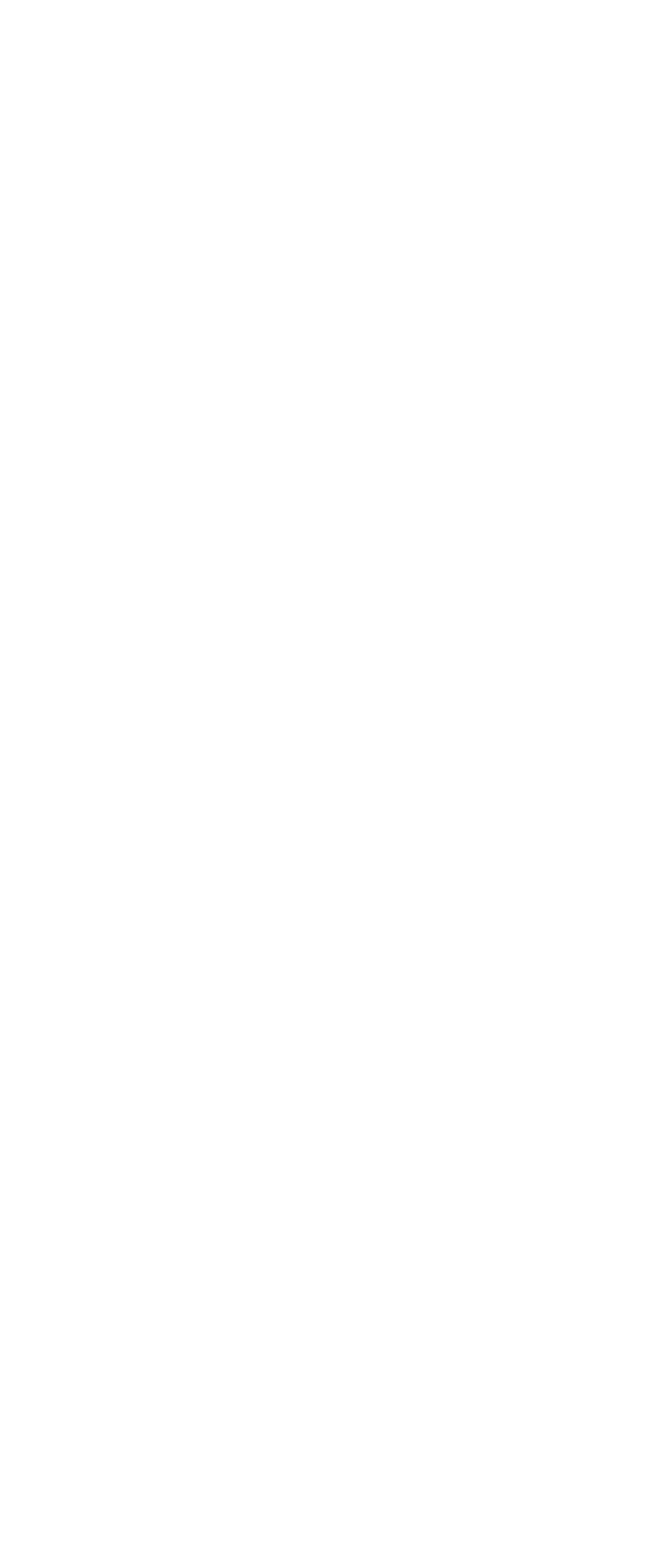
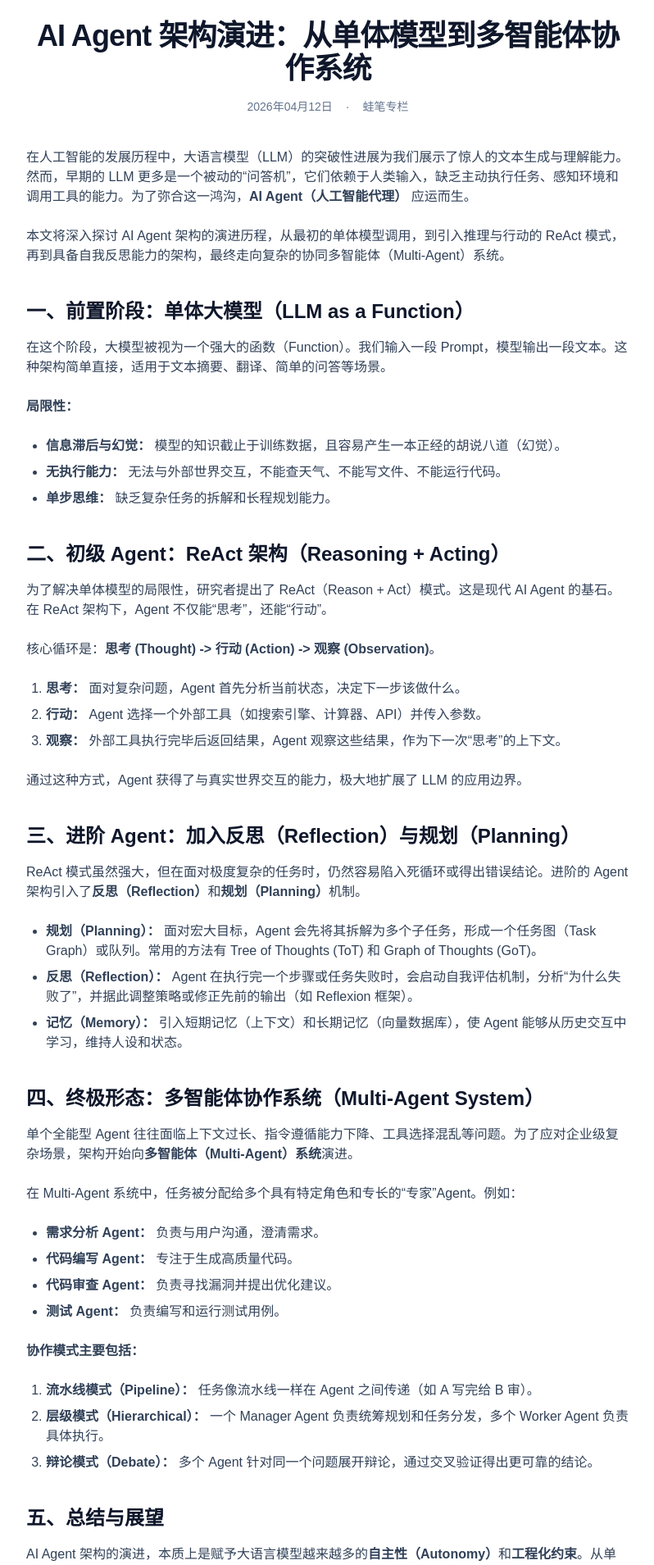
Before and after one commit to leekHotline/clawdiary, a Next.js app: page /wabi/ai-agent-architecture-evolution in a window 1280 px wide. Before the commit this address had no page. Shown: the part 80-1989 px from the top of the page at 82% size, without its empty margins (240-1038 px from the left). Before the commit the page ends 800 px from the top, so only its background shows below. Built offline with nearby package versions, Linux system fonts and the light colour scheme.

Commit message:
feat: 新增SEO文章-AI Agent架构演进

```diff
--- /dev/null
+++ b/app/wabi/ai-agent-architecture-evolution/page.tsx
@@ -0,0 +1,116 @@
+import { Metadata } from 'next';
+import Link from 'next/link';
+
+export const metadata: Metadata = {
+  title: 'AI Agent 架构演进：从单体模型到多智能体协作系统',
+  description: '探讨 AI Agent 架构的演进历程，分析单体模型、ReAct 模式、反思机制到多智能体协作（Multi-Agent）系统的发展，以及在企业级应用中的实践与挑战。',
+  keywords: 'AI Agent, 多智能体, Multi-Agent, ReAct, 大模型架构, LLM, 人工智能',
+  openGraph: {
+    title: 'AI Agent 架构演进：从单体模型到多智能体协作系统',
+    description: '探讨 AI Agent 架构的演进历程，分析单体模型、ReAct 模式、反思机制到多智能体协作的发展。',
+    type: 'article',
+    publishedTime: '2026-04-12T05:41:00.000Z',
+    authors: ['蛙笔'],
+  },
+};
+
+export default function Article() {
+  return (
+    <article className="max-w-3xl mx-auto px-4 py-12 prose prose-slate lg:prose-lg dark:prose-invert">
+      <header className="mb-10 text-center">
+        <h1 className="text-3xl font-bold tracking-tight text-slate-900 dark:text-slate-100 sm:text-4xl">
+          AI Agent 架构演进：从单体模型到多智能体协作系统
+        </h1>
+        <div className="mt-4 flex items-center justify-center space-x-4 text-sm text-slate-500 dark:text-slate-400">
+          <time dateTime="2026-04-12">2026年04月12日</time>
+          <span>·</span>
+          <span>蛙笔专栏</span>
+        </div>
+      </header>
+
+      <div className="mt-8 space-y-6 text-slate-700 dark:text-slate-300">
+        <p>
+          在人工智能的发展历程中，大语言模型（LLM）的突破性进展为我们展示了惊人的文本生成与理解能力。然而，早期的 LLM 更多是一个被动的“问答机”，它们依赖于人类输入，缺乏主动执行任务、感知环境和调用工具的能力。为了弥合这一鸿沟，<strong>AI Agent（人工智能代理）</strong> 应运而生。
+        </p>
+        <p>
+          本文将深入探讨 AI Agent 架构的演进历程，从最初的单体模型调用，到引入推理与行动的 ReAct 模式，再到具备自我反思能力的架构，最终走向复杂的协同多智能体（Multi-Agent）系统。
+        </p>
+
+        <h2 className="text-2xl font-semibold mt-10 mb-4 text-slate-900 dark:text-slate-100">一、前置阶段：单体大模型（LLM as a Function）</h2>
+        <p>
+          在这个阶段，大模型被视为一个强大的函数（Function）。我们输入一段 Prompt，模型输出一段文本。这种架构简单直接，适用于文本摘要、翻译、简单的问答等场景。
+        </p>
+        <p>
+          <strong>局限性：</strong>
+        </p>
+        <ul className="list-disc pl-6 space-y-2">
+          <li><strong>信息滞后与幻觉：</strong> 模型的知识截止于训练数据，且容易产生一本正经的胡说八道（幻觉）。</li>
+          <li><strong>无执行能力：</strong> 无法与外部世界交互，不能查天气、不能写文件、不能运行代码。</li>
+          <li><strong>单步思维：</strong> 缺乏复杂任务的拆解和长程规划能力。</li>
+        </ul>
+
+        <h2 className="text-2xl font-semibold mt-10 mb-4 text-slate-900 dark:text-slate-100">二、初级 Agent：ReAct 架构（Reasoning + Acting）</h2>
+        <p>
+          为了解决单体模型的局限性，研究者提出了 ReAct（Reason + Act）模式。这是现代 AI Agent 的基石。在 ReAct 架构下，Agent 不仅能“思考”，还能“行动”。
+        </p>
+        <p>
+          核心循环是：<strong>思考 (Thought) -&gt; 行动 (Action) -&gt; 观察 (Observation)</strong>。
+        </p>
+        <ol className="list-decimal pl-6 space-y-2">
+          <li><strong>思考：</strong> 面对复杂问题，Agent 首先分析当前状态，决定下一步该做什么。</li>
+          <li><strong>行动：</strong> Agent 选择一个外部工具（如搜索引擎、计算器、API）并传入参数。</li>
+          <li><strong>观察：</strong> 外部工具执行完毕后返回结果，Agent 观察这些结果，作为下一次“思考”的上下文。</li>
+        </ol>
+        <p>
+          通过这种方式，Agent 获得了与真实世界交互的能力，极大地扩展了 LLM 的应用边界。
+        </p>
+
+        <h2 className="text-2xl font-semibold mt-10 mb-4 text-slate-900 dark:text-slate-100">三、进阶 Agent：加入反思（Reflection）与规划（Planning）</h2>
+        <p>
+          ReAct 模式虽然强大，但在面对极度复杂的任务时，仍然容易陷入死循环或得出错误结论。进阶的 Agent 架构引入了<strong>反思（Reflection）</strong>和<strong>规划（Planning）</strong>机制。
+        </p>
+        <ul className="list-disc pl-6 space-y-2">
+          <li><strong>规划（Planning）：</strong> 面对宏大目标，Agent 会先将其拆解为多个子任务，形成一个任务图（Task Graph）或队列。常用的方法有 Tree of Thoughts (ToT) 和 Graph of Thoughts (GoT)。</li>
+          <li><strong>反思（Reflection）：</strong> Agent 在执行完一个步骤或任务失败时，会启动自我评估机制，分析“为什么失败了”，并据此调整策略或修正先前的输出（如 Reflexion 框架）。</li>
+          <li><strong>记忆（Memory）：</strong> 引入短期记忆（上下文）和长期记忆（向量数据库），使 Agent 能够从历史交互中学习，维持人设和状态。</li>
+        </ul>
+
+        <h2 className="text-2xl font-semibold mt-10 mb-4 text-slate-900 dark:text-slate-100">四、终极形态：多智能体协作系统（Multi-Agent System）</h2>
+        <p>
+          单个全能型 Agent 往往面临上下文过长、指令遵循能力下降、工具选择混乱等问题。为了应对企业级复杂场景，架构开始向<strong>多智能体（Multi-Agent）系统</strong>演进。
+        </p>
+        <p>
+          在 Multi-Agent 系统中，任务被分配给多个具有特定角色和专长的“专家”Agent。例如：
+        </p>
+        <ul className="list-disc pl-6 space-y-2">
+          <li><strong>需求分析 Agent：</strong> 负责与用户沟通，澄清需求。</li>
+          <li><strong>代码编写 Agent：</strong> 专注于生成高质量代码。</li>
+          <li><strong>代码审查 Agent：</strong> 负责寻找漏洞并提出优化建议。</li>
+          <li><strong>测试 Agent：</strong> 负责编写和运行测试用例。</li>
+        </ul>
+        <p>
+          <strong>协作模式主要包括：</strong>
+        </p>
+        <ol className="list-decimal pl-6 space-y-2">
+          <li><strong>流水线模式（Pipeline）：</strong> 任务像流水线一样在 Agent 之间传递（如 A 写完给 B 审）。</li>
+          <li><strong>层级模式（Hierarchical）：</strong> 一个 Manager Agent 负责统筹规划和任务分发，多个 Worker Agent 负责具体执行。</li>
+          <li><strong>辩论模式（Debate）：</strong> 多个 Agent 针对同一个问题展开辩论，通过交叉验证得出更可靠的结论。</li>
+        </ol>
+
+        <h2 className="text-2xl font-semibold mt-10 mb-4 text-slate-900 dark:text-slate-100">五、总结与展望</h2>
+        <p>
+          AI Agent 架构的演进，本质上是赋予大语言模型越来越多的<strong>自主性（Autonomy）</strong>和<strong>工程化约束</strong>。从单体模型到复杂的 Multi-Agent 系统，我们正在见证一种全新的软件开发范式的诞生。
+        </p>
+        <p>
+          未来，随着基础模型能力的提升和 Agent 框架（如 AutoGen, LangGraph, OpenClaw 等）的成熟，多智能体协作系统将成为企业级 AI 应用的标配，彻底改变知识工作和软件工程的面貌。
+        </p>
+      </div>
+
+      <div className="mt-12 pt-8 border-t border-slate-200 dark:border-slate-800">
+        <Link href="/" className="text-blue-600 hover:text-blue-800 dark:text-blue-400 dark:hover:text-blue-300 font-medium transition-colors">
+          ← 返回首页
+        </Link>
+      </div>
+    </article>
+  );
+}
```
